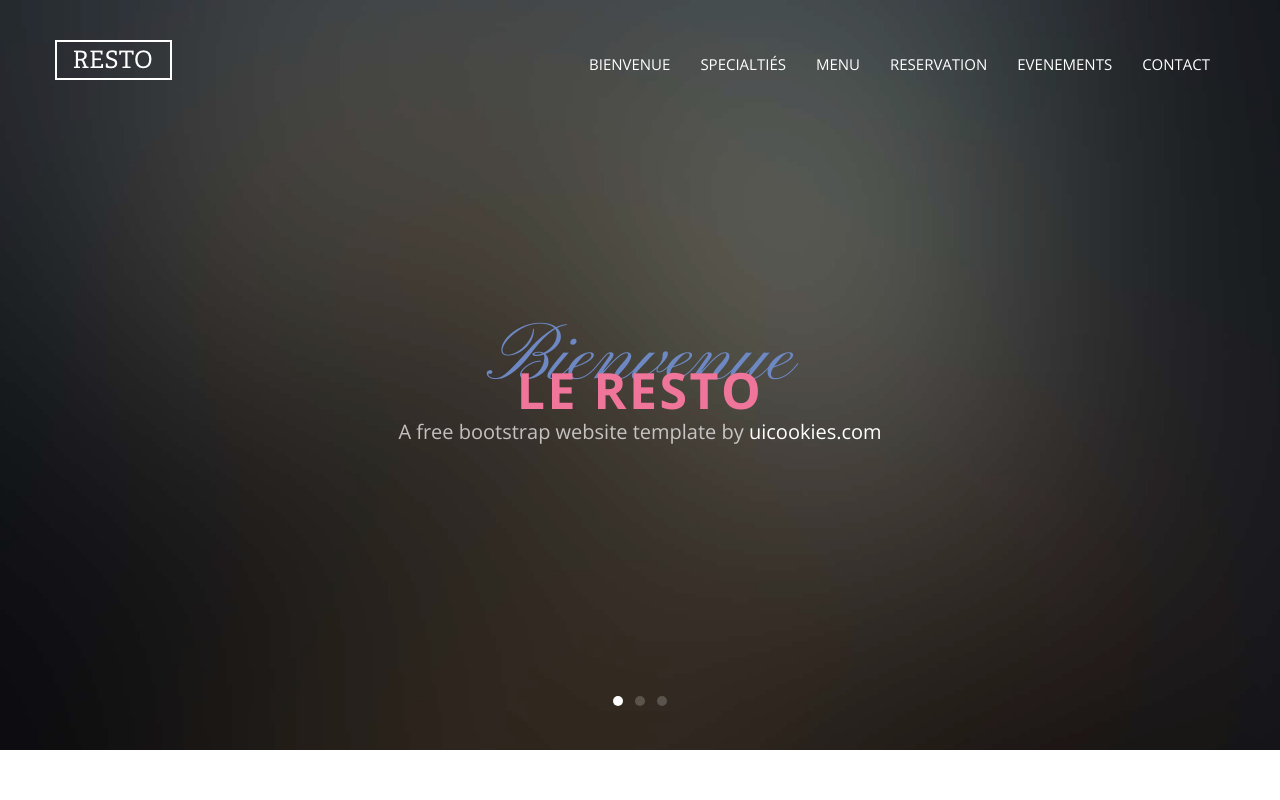
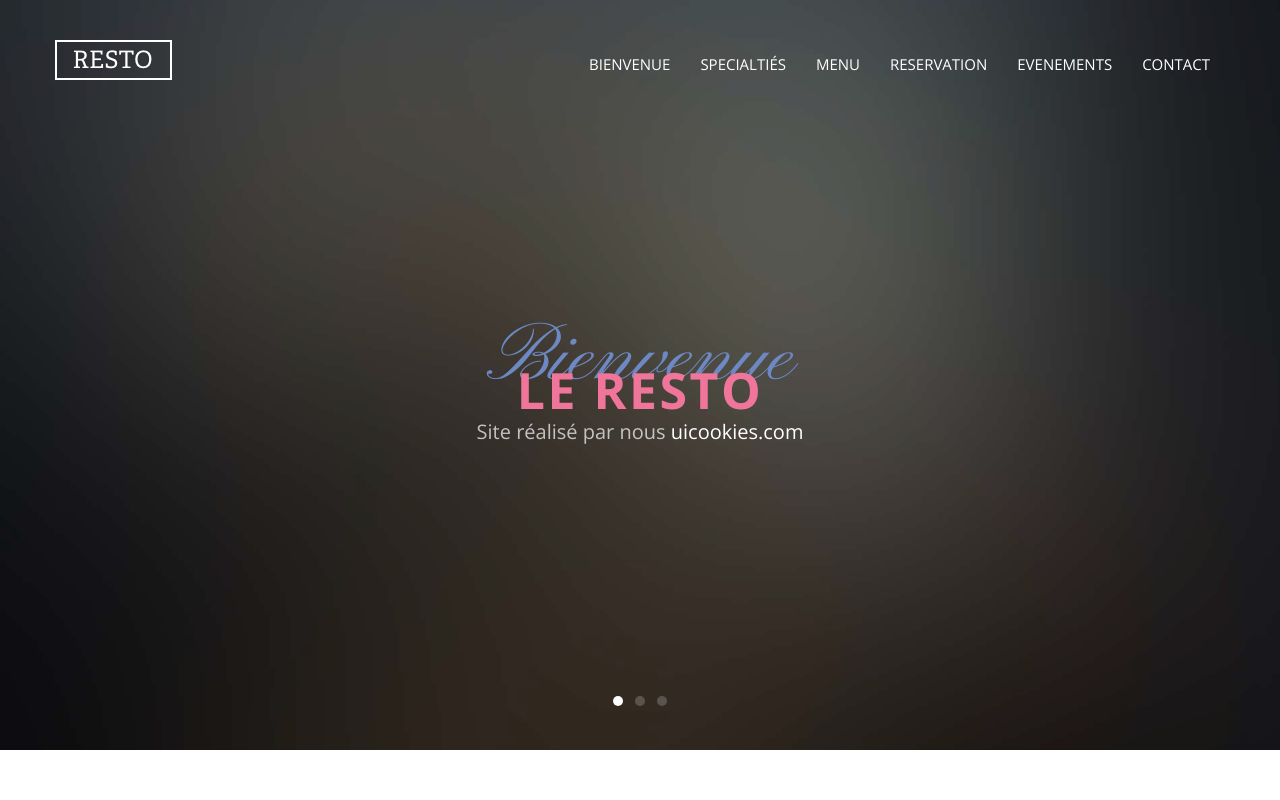
Before and after one commit to oliviactnc/git_scenario2, a website: page resto/index.html in a window 1280 px wide. Shown: the top 800 px of the page. Drawn offline with nearby package versions, Linux system fonts and the light colour scheme; files whose address does not match are found by name.

Commit message:
sub change

```diff
--- a/resto/index.html
+++ b/resto/index.html
@@ -54,7 +54,7 @@
                 <div class="probootstrap-slider-text text-center probootstrap-animate probootstrap-heading">
                   <h1 class="primary-heading">Bienvenue</h1>
                   <h3 class="secondary-heading">Le Resto</h3>
-                  <p class="sub-heading">A free bootstrap website template by <a href="https://uicookies.com">uicookies.com</a></p>
+                  <p class="sub-heading">Site réalisé par nous <a href="https://uicookies.com">uicookies.com</a></p>
                 </div>
               </div>
             </div>
@@ -67,7 +67,7 @@
                 <div class="probootstrap-slider-text text-center probootstrap-animate probootstrap-heading">
                   <h1 class="primary-heading">Manger</h1>
                   <h3 class="secondary-heading">avec nous</h3>
-                  <p class="sub-heading">A free bootstrap website template by <a href="https://uicookies.com">uicookies.com</a></p>
+                  <p class="sub-heading">Site réalisé par nous <a href="https://uicookies.com">uicookies.com</a></p>
                 </div>
               </div>
             </div>
@@ -81,7 +81,7 @@
                 <div class="probootstrap-slider-text text-center probootstrap-animate probootstrap-heading">
                   <h1 class="primary-heading">Apprécier</h1>
                   <h3 class="secondary-heading">Avec nous</h3>
-                  <p class="sub-heading">A free bootstrap website template by <a href="https://uicookies.com">uicookies.com</a></p>
+                  <p class="sub-heading">Site réalisé par nous <a href="https://uicookies.com">uicookies.com</a></p>
                 </div>
               </div>
             </div>
```
